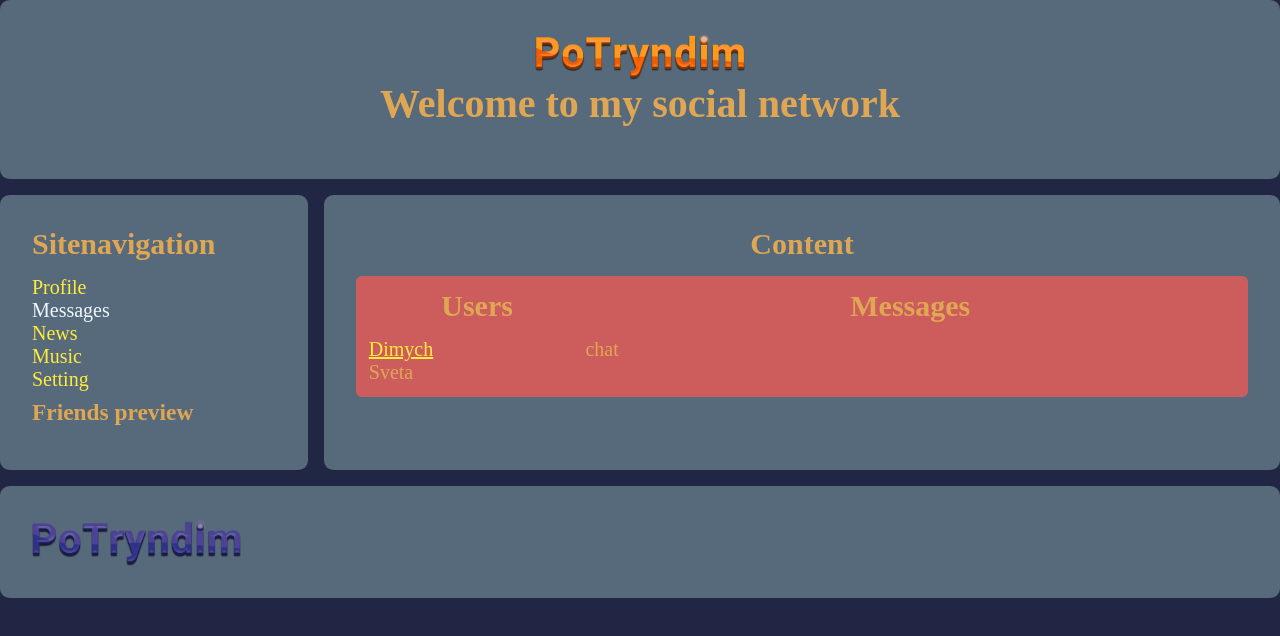
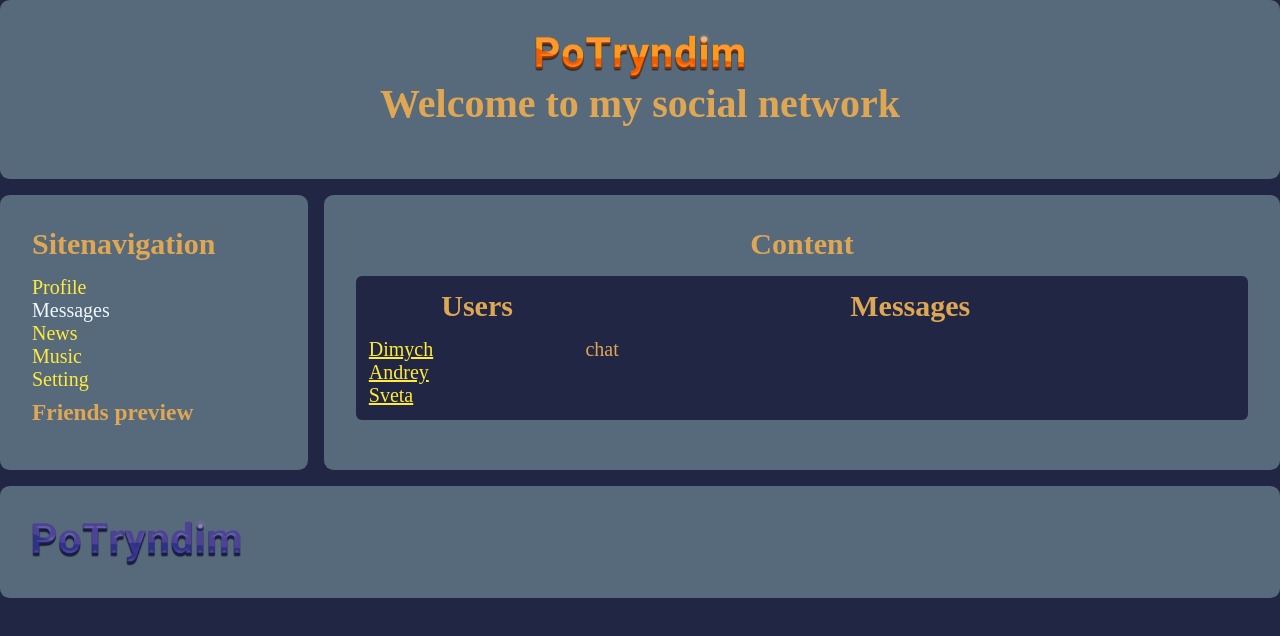
Before and after one commit to adastion/Dimych_react, a React (Create React App) app: page /dialogs in a window 1280 px wide. Shown: the top 636 px of the page. Built offline with nearby package versions, Linux system fonts and the light colour scheme.

Commit message:
UserDialogs

```diff
--- a/src/components/Dialogs/Dialogs.jsx
+++ b/src/components/Dialogs/Dialogs.jsx
@@ -1,18 +1,15 @@
 import style from './Dialogs.module.css';
-import { NavLink } from 'react-router-dom';
+import UserDialog from './UserDialog/UserDialog';
 
 const Dialogs = (props) => {
-  // let listUsers = props.users.map((item) => <li>{item.name}</li>);
+
+  let listUsers = props.users.map((item) => <UserDialog name={item.name} />);
   return (
     <div className={style.dialogs}>
       <div className={style.usersList}>
-      <h2>Users</h2>
+        <h2>Users</h2>
         <ul className={style.usersDialogs}>
-          <li>
-            <NavLink to="/users">{props.users[0].name}</NavLink>
-          </li>
-          <li>{props.users[2].name}</li>
-          {/* {listUsers} */}
+          {listUsers}
         </ul>
       </div>
       <div className={style.chat}>
--- a/src/components/Dialogs/Dialogs.module.css
+++ b/src/components/Dialogs/Dialogs.module.css
@@ -1,5 +1,5 @@
 .dialogs {
-  background: indianred;
+  background: #202643;
   padding: 0.8rem;
   border-radius: 6px;
   display: grid;
--- /dev/null
+++ b/src/components/Dialogs/UserDialog/UserDialog.jsx
@@ -0,0 +1,14 @@
+import style from './UserDialog.module.css';
+import { NavLink } from 'react-router-dom';
+
+const UserDialog = (props) => {
+
+  return (
+    <li className={style.userDialog}>
+      <NavLink to="/dialogs/users">{props.name}</NavLink>
+    </li>
+  );
+
+};
+
+export default UserDialog;
--- /dev/null
+++ b/src/components/Dialogs/UserDialog/UserDialog.module.css
@@ -0,0 +1,3 @@
+.userDialog {
+
+}
```
